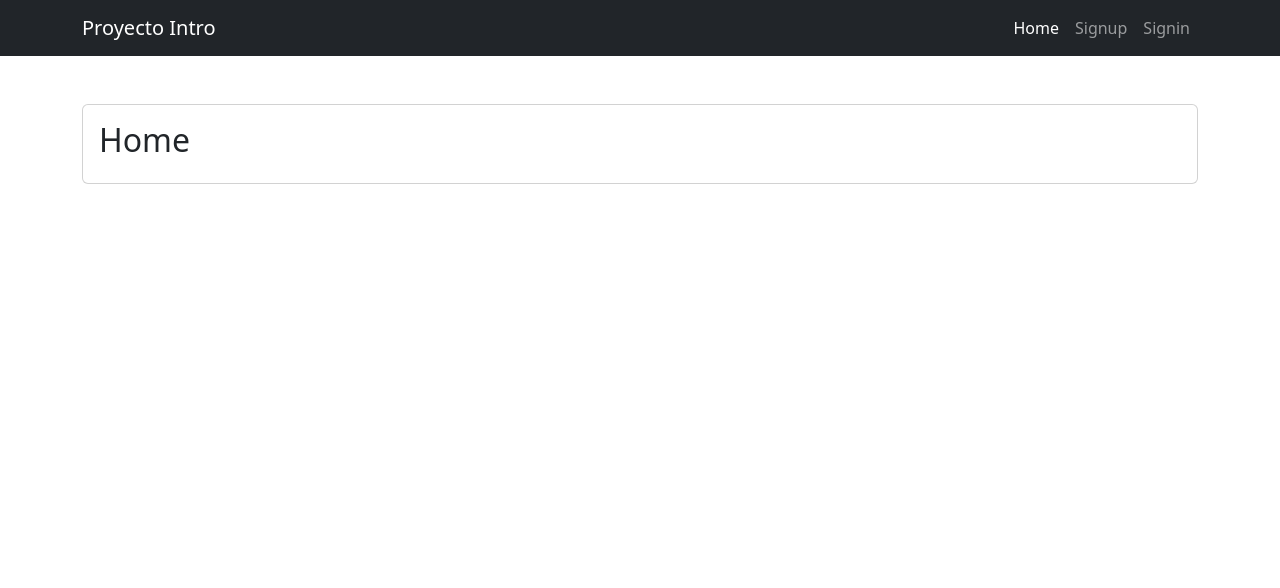
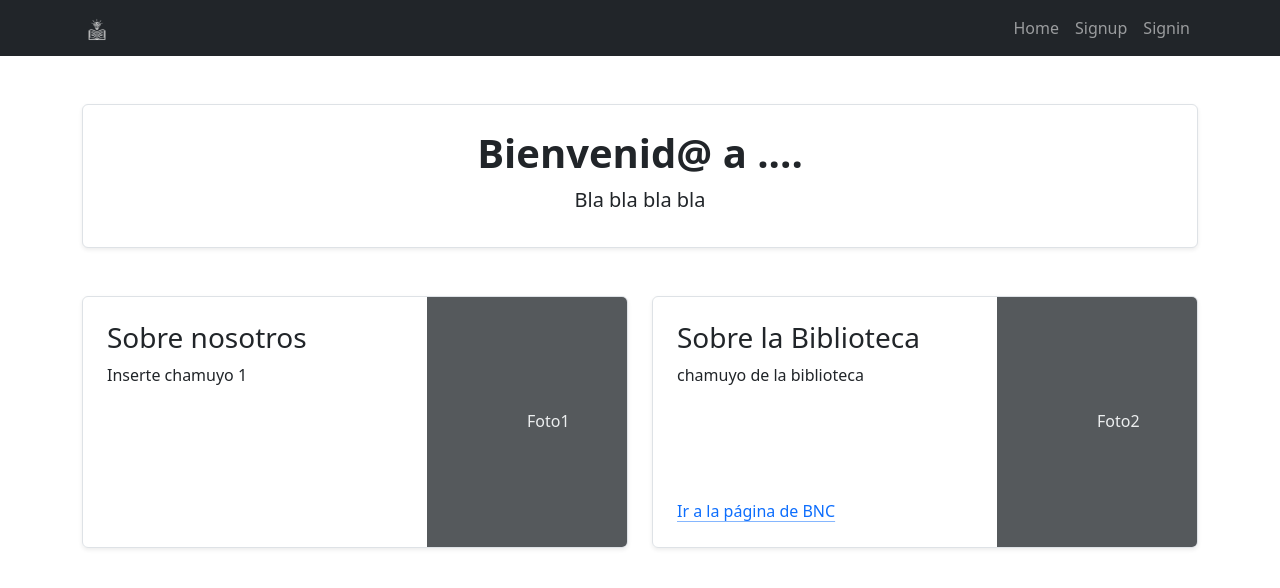
Before and after one commit to nonmonn/Proyectoo-Intro, a Django app: page / in a window 1280 px wide. Shown: the top 588 px of the page. Run offline with Django 5.2, Linux system fonts and the light colour scheme.

Commit message:
Home fifi, y html de quizzes

```diff
--- a/tasks/templates/base.html
+++ b/tasks/templates/base.html
@@ -6,25 +6,47 @@
     <title>Proyecto Intro</title>
     <link rel="stylesheet" href="https://cdn.jsdelivr.net/npm/bootstrap@5.3.3/dist/css/bootstrap.min.css">
 </head>
-<body>
+  <body>
+    <script src="https://cdn.jsdelivr.net/npm/bootstrap@5.3.3/dist/js/bootstrap.bundle.min.js" integrity="sha384-YvpcrYf0tY3lHB60NNkmXc5s9fDVZLESaAA55NDzOxhy9GkcIdslK1eN7N6jIeHz" crossorigin="anonymous"></script>
     <nav class="navbar navbar-expand-lg bg-dark navbar-dark">
         <div class="container">
-          <a class="navbar-brand" href="#">Proyecto Intro</a>
+          <a class="navbar-brand" href="/">
+            <img src="/tasks/static/imagenes/logo_prueba.png" alt="Proyecto Intro" width="30" height="24">
+          </a>
           <button class="navbar-toggler" type="button" data-bs-toggle="collapse" data-bs-target="#navbarNav" aria-controls="navbarNav" aria-expanded="false" aria-label="Toggle navigation">
             <span class="navbar-toggler-icon"></span>
           </button>
           <div class="collapse navbar-collapse" id="navbarNav">
-            <ul class="navbar-nav ms-auto">
+            <ul class="navbar-nav ms-auto mb-2 mb-lg-0">
               <li class="nav-item">
-                <a class="nav-link active" aria-current="page"  href="/">Home</a>
+                <a class="nav-link" aria-current="page"  href="/">Home</a>
               </li>
               {% if user.is_authenticated %}
               <li class="nav-item">
-                <a class="nav-link" href="/buscar-libros">Libros</a>
+                <a class="nav-link " href="/buscar-libros">Libros</a>
               </li>
               <li class="nav-item">
                 <a class="nav-link" href="/signout">Signout</a>
               </li>
+
+              <!-- Esta vola esta bkn, pero ns si tengamos mas pestañas como pa ponerlo
+              <form class="d-flex" role="search">
+                <input class="form-control me-2" type="search" placeholder="Buscar" aria-label="Search">
+                <button class="btn btn-outline-primary" type="submit">Buscar</button>
+              </form>
+
+              <li class="nav-item dropdown">
+                <a class="nav-link dropdown-toggle" href="#" role="button" data-bs-toggle="dropdown" aria-expanded="false">
+                  Dropdown
+                </a>
+                <ul class="dropdown-menu">
+                  <li><a class="dropdown-item" href="#">Action</a></li>
+                  <li><a class="dropdown-item" href="#">Another action</a></li>
+                  <li><hr class="dropdown-divider"></li>
+                  <li><a class="dropdown-item" href="#">Something else here</a></li>
+                </ul>
+              </li>
+              -->
               {% else %}
               <li class="nav-item">
                 <a class="nav-link" href="/signup">Signup</a>
@@ -38,7 +60,6 @@
         </div>
       </nav>
     {% block content %}
-
     {% endblock %}
-</body>
+  </body>
 </html>
--- a/tasks/templates/books.html
+++ b/tasks/templates/books.html
@@ -1,7 +1,7 @@
 {% extends 'base.html' %}
     {% block content %}
-        <h1>Lista de Libros</h1>
-
+    <main class="container py-5">
+        <section class="card card-body border rounded shadow-sm">
             <form method="get">
                 <label for="genre">Filtrar por Género:</label>
                 <select name="genre" id="genre">
@@ -20,4 +20,6 @@
                 <li>No hay libros disponibles.</li>
                 {% endfor %}
             </ul>
+        </section>
+    </main>
     {% endblock %}
--- a/tasks/templates/home.html
+++ b/tasks/templates/home.html
@@ -1,8 +1,38 @@
 {% extends 'base.html' %}
     {% block content %}
         <main class="container py-5">
-            <section class="card card-body">
-                <h2>Home</h2>
+            <section class="card card-body border rounded shadow-sm mb-5  text-center">
+                <h2 class="display-6 fw-bold my-2">Bienvenid@ a ....</h2>
+                <p class="fs-5">Bla bla bla bla</p>
             </section>
+
+              <div class="row mb-2">
+                <div class="col-md-6">
+                  <div class="row g-0 border rounded overflow-hidden flex-md-row mb-4 shadow-sm h-md-250 position-relative">
+                    <div class="col p-4 d-flex flex-column position-static">
+                      <h3 class="mb-2">Sobre nosotros</h3>
+                      <p class="card-text mb-auto">Inserte chamuyo 1</p>
+                    </div>
+                    <div class="col-auto d-none d-lg-block">
+                      <svg class="bd-placeholder-img" width="200" height="250" xmlns="http://www.w3.org/2000/svg" role="img" aria-label="Placeholder: Thumbnail" preserveAspectRatio="xMidYMid slice" focusable="false"><title>Placeholder</title><rect width="100%" height="100%" fill="#55595c"></rect><text x="50%" y="50%" fill="#eceeef" dy=".3em">Foto1</text></svg>
+                    </div>
+                  </div>
+                </div>
+                <div class="col-md-6">
+                  <div class="row g-0 border rounded overflow-hidden flex-md-row mb-4 shadow-sm h-md-250 position-relative">
+                    <div class="col p-4 d-flex flex-column position-static">
+                      <h3 class="mb-2">Sobre la Biblioteca</h3>
+                      <p class="mb-auto">chamuyo de la biblioteca</p>
+                      <a href="https://www.bibliotecanacional.gob.cl" class="icon-link gap-1 icon-link-hover stretched-link">
+                        Ir a la página de BNC
+                        <svg class="bi"><use xlink:href="#chevron-right"></use></svg>
+                      </a>
+                    </div>
+                    <div class="col-auto d-none d-lg-block">
+                      <svg class="bd-placeholder-img" width="200" height="250" xmlns="http://www.w3.org/2000/svg" role="img" aria-label="Placeholder: Thumbnail" preserveAspectRatio="xMidYMid slice" focusable="false"><title>Placeholder</title><rect width="100%" height="100%" fill="#55595c"></rect><text x="50%" y="50%" fill="#eceeef" dy=".3em">Foto2</text></svg>
+                    </div>
+                  </div>
+                </div>
+              </div>
         </main>
     {% endblock %}
--- a/tasks/templates/signin.html
+++ b/tasks/templates/signin.html
@@ -24,7 +24,7 @@
 
                         <!--boton de login-->
                         <div class="text-center">
-                            <button class="btn btn-secondary">
+                            <button class="btn btn-outline-primary">
                                 Iniciar Sesión
                             </button>
                         </div>
--- a/tasks/templates/signup.html
+++ b/tasks/templates/signup.html
@@ -29,7 +29,7 @@
                     </div>
                     <!--boton de signup-->
                     <div class="text-center">
-                        <button class="btn btn-secondary">
+                        <button class="btn btn-outline-primary">
                             Registrar
                         </button>
                     </div>
```
Also changed, not shown: db.sqlite3, tasks/static/imagenes/logo_prueba.png (added), tasks/templates/quizzes.html (added). Lines whose indentation alone changed are shown as unchanged.
